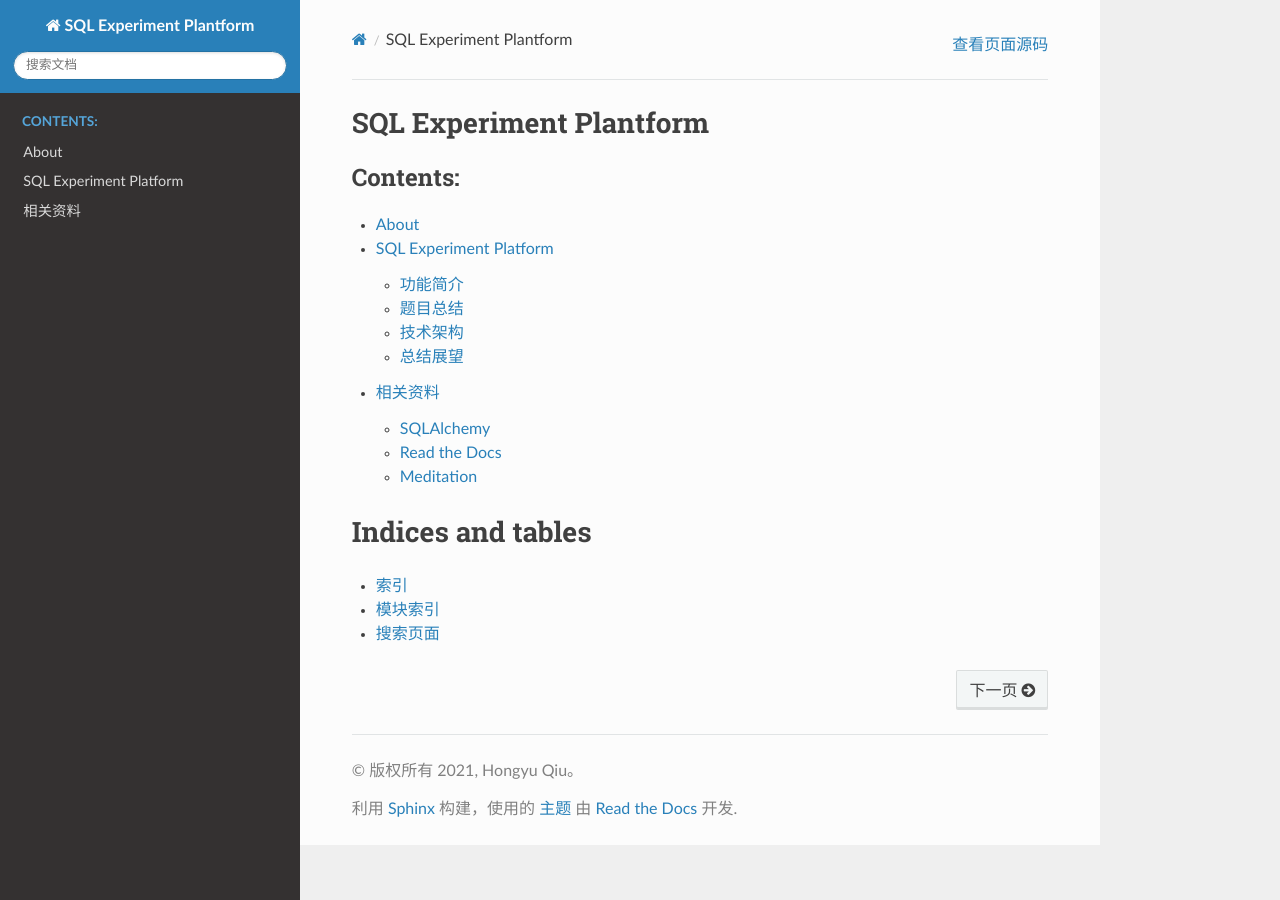
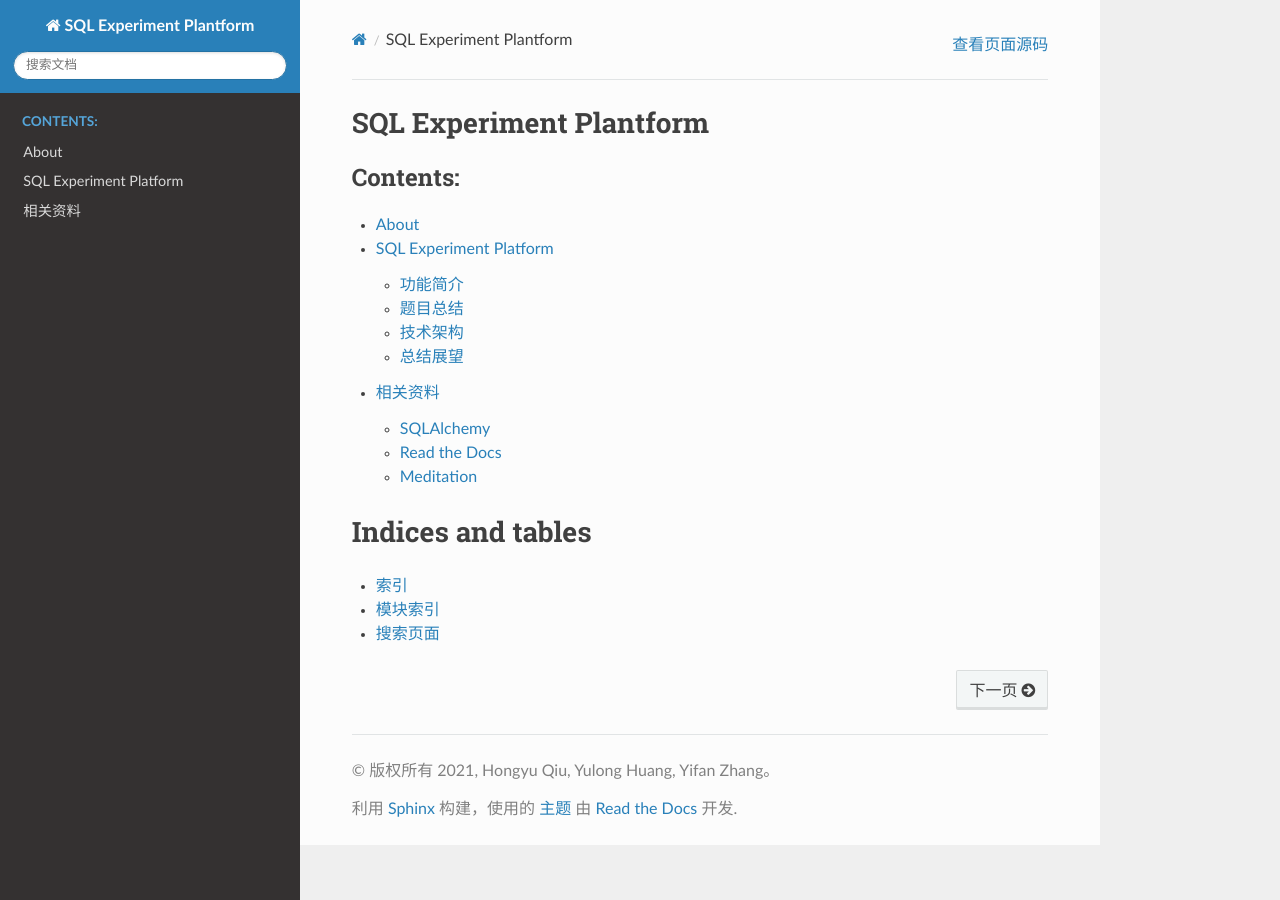
Before and after one commit to QQQHY/SQL-Experiment-Plantform, a Sphinx documentation site: the page built from docs/source/index.rst, in a window 1280 px wide. Built offline with Sphinx 7.4.7 and the Read the Docs theme 2.0.0, drawn with Linux system fonts in a browser that asks for light colours.

Commit message:
Update conf.py

```diff
--- a/docs/source/conf.py
+++ b/docs/source/conf.py
@@ -23,7 +23,7 @@
 # -- Project information -----------------------------------------------------
 
 project = 'SQL Experiment Plantform'
-copyright = '2021, Hongyu Qiu'
+copyright = '2021, Hongyu Qiu, Yulong Huang, Yifan Zhang'
 author = 'Hongyu Qiu, Yulong Huang, Yifan Zhang'
 
 # The full version, including alpha/beta/rc tags
```
